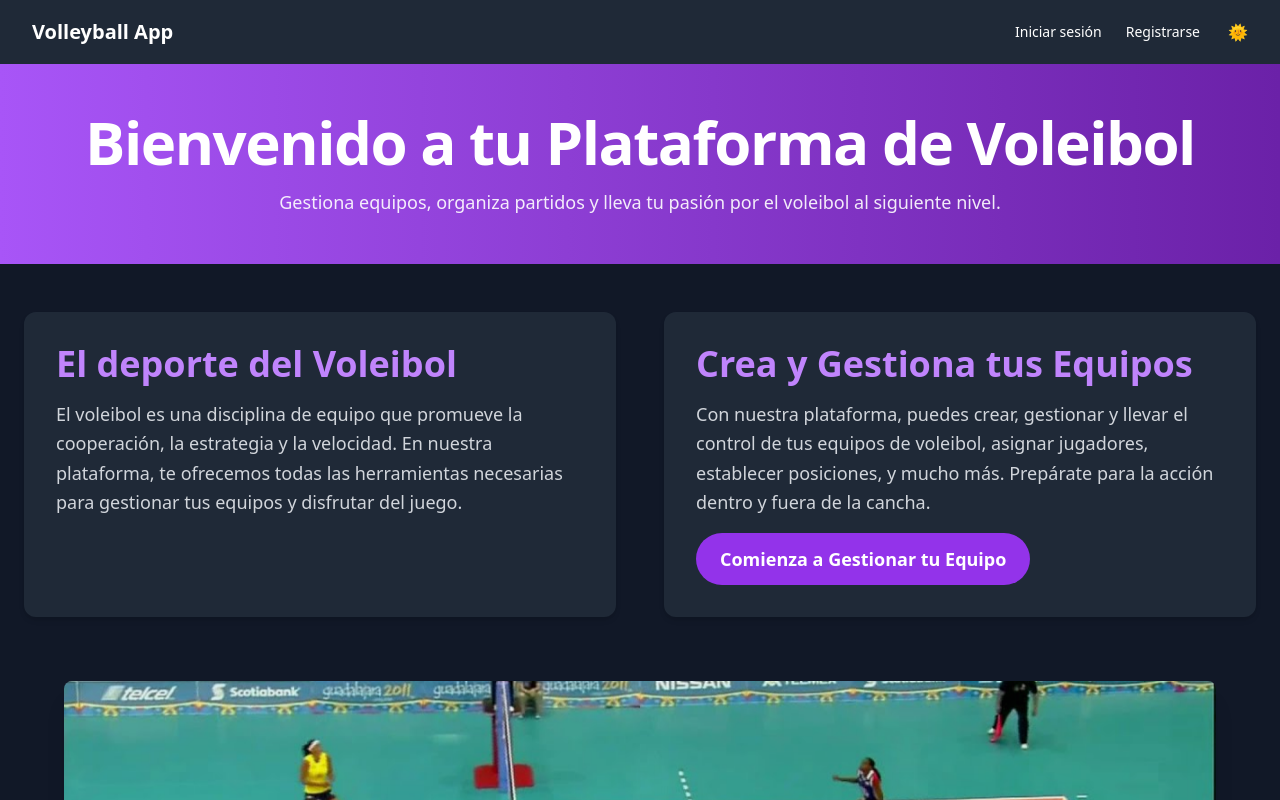
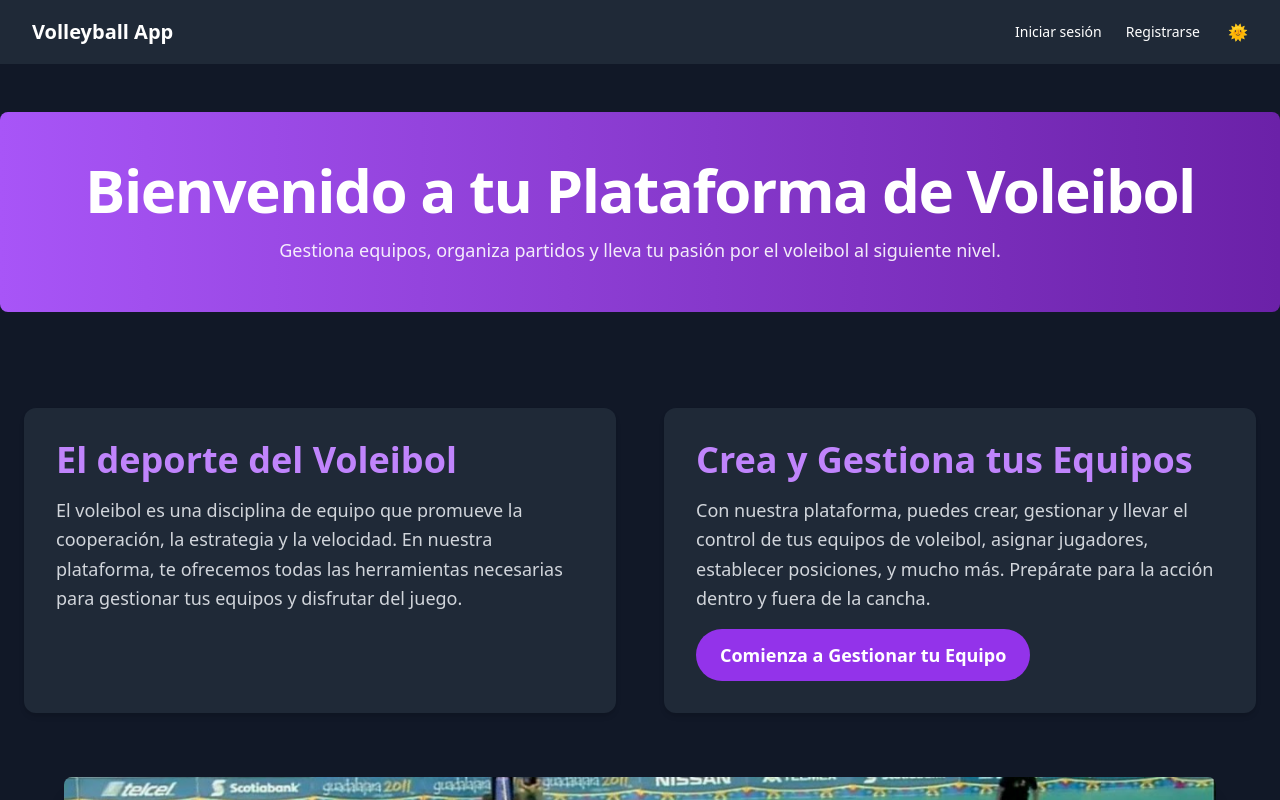
Before and after one commit to Yustomper/volley-2, a React (Vite) app in the folder client-app/: page / in a window 1280 px wide. Shown: the top 800 px of the page. Built offline with nearby package versions, Linux system fonts and the light colour scheme; no server answers.

Commit message:
Update Home.jsx

```diff
--- a/client-app/src/pages/Home.jsx
+++ b/client-app/src/pages/Home.jsx
@@ -25,28 +25,45 @@ const Home = () => {
     <div className={`min-h-screen flex flex-col ${isDarkMode ? 'bg-gray-900 text-gray-100' : 'bg-white text-gray-900'}`}>
 
       {/* Encabezado con versiones para dark y light */}
-      <header className={`w-full py-12 text-center ${isDarkMode ? 'bg-gradient-to-r from-purple-500 to-purple-800' : 'bg-gradient-to-r from-orange-500 to-orange-600'}`}>
+      <header className="w-full py-12">
+          <div
+            className={`max-w-7xl mx-auto py-12 px-12 rounded-lg ${
+              isDarkMode
+                ? 'bg-gradient-to-r from-purple-500 to-purple-800'
+                : 'bg-gradient-to-r from-orange-500 to-orange-600'
+            }`}
+          >
+            <div className="text-center">
               <h1 className="text-6xl font-extrabold text-white tracking-tight mb-4">
                 Bienvenido a tu Plataforma de Voleibol
               </h1>
               <p className="text-lg text-white opacity-90">
                 Gestiona equipos, organiza partidos y lleva tu pasión por el voleibol al siguiente nivel.
               </p>
+            </div>
+          </div>
         </header>
+
 
       {/* Sección de contenido principal */}
       <main className="flex-1 container mx-auto px-6 py-12">
         {/* Información sobre la plataforma */}
+        <div className="max-w-7xl mx-auto">
+
         <section className="grid md:grid-cols-2 gap-12 mb-16">
           <div className={`p-8 rounded-xl shadow-md ${isDarkMode ? 'bg-gray-800' : 'bg-gray-100'}`}>
-            <h2 className={`text-4xl font-bold mb-4 ${isDarkMode ? 'text-purple-400' : 'text-orange-600'}`}>El deporte del Voleibol</h2>
+            <h2 className={`text-4xl font-bold mb-4 ${isDarkMode ? 'text-purple-400' : 'text-orange-600'}`}>
+              El deporte del Voleibol
+            </h2>
             <p className={`text-lg leading-relaxed ${isDarkMode ? 'text-gray-300' : 'text-gray-700'}`}>
               El voleibol es una disciplina de equipo que promueve la cooperación, la estrategia y la velocidad.
               En nuestra plataforma, te ofrecemos todas las herramientas necesarias para gestionar tus equipos y disfrutar del juego.
             </p>
           </div>
           <div className={`p-8 rounded-xl shadow-md ${isDarkMode ? 'bg-gray-800' : 'bg-gray-100'}`}>
-            <h2 className={`text-4xl font-bold mb-4 ${isDarkMode ? 'text-purple-400' : 'text-orange-600'}`}>Crea y Gestiona tus Equipos</h2>
+            <h2 className={`text-4xl font-bold mb-4 ${isDarkMode ? 'text-purple-400' : 'text-orange-600'}`}>
+              Crea y Gestiona tus Equipos
+            </h2>
             <p className={`text-lg leading-relaxed ${isDarkMode ? 'text-gray-300' : 'text-gray-700'}`}>
               Con nuestra plataforma, puedes crear, gestionar y llevar el control de tus equipos de voleibol, asignar jugadores, establecer posiciones, y mucho más.
               Prepárate para la acción dentro y fuera de la cancha.
@@ -59,6 +76,7 @@ const Home = () => {
             </Link>
           </div>
         </section>
+
 
         {/* Carrusel de imágenes */}
         <section className="mb-16">
@@ -98,6 +116,7 @@ const Home = () => {
             Crear Partido Ahora
           </Link>
         </section>
+        </div>
       </main>
 
       {/* Footer simple */}
```
Lines whose indentation alone changed are shown as unchanged.
